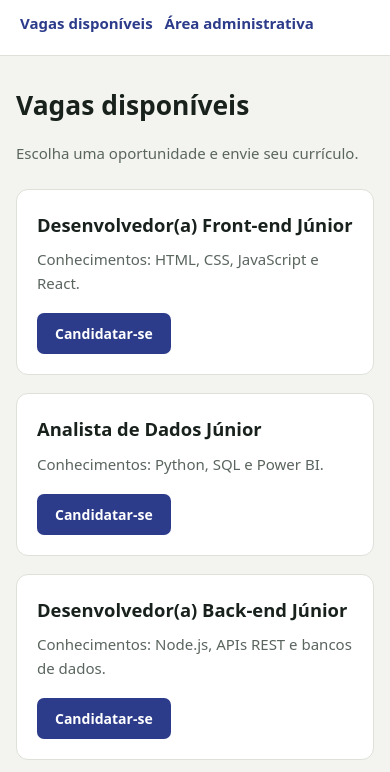
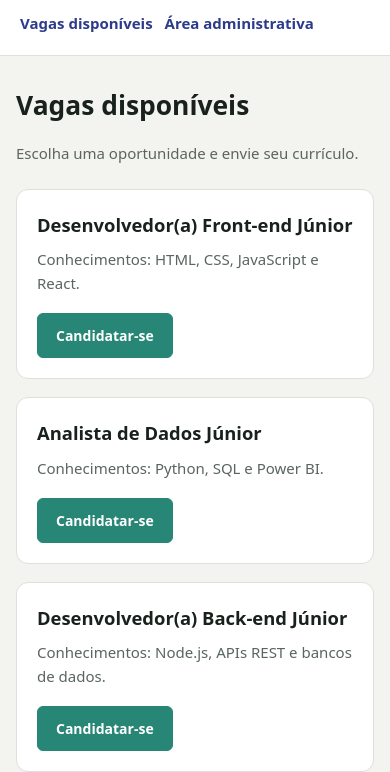
Before and after one commit to AdrianoJr07/talentosaas-multicloud, a plain HTML site: page frontend-app/vagas.html in a window 390 px wide. Shown: the part 95-867 px from the top of the page. Drawn offline with Linux system fonts and the light colour scheme.

Commit message:
Update vagas.css

```diff
--- a/frontend-app/css/vagas.css
+++ b/frontend-app/css/vagas.css
@@ -211,4 +211,29 @@ small {
   nav {
     gap: 12px;
   }
+
+   /* Botões da página de vagas */
+button,
+button[type="submit"],
+.btn-primary {
+    background-color: #278675;
+    color: #ffffff;
+    border: 1px solid #278675;
+    border-radius: 6px;
+    padding: 12px 18px;
+    font-weight: 600;
+    cursor: pointer;
+    transition: background-color 0.2s ease;
 }
+
+button:hover,
+button[type="submit"]:hover,
+.btn-primary:hover {
+    background-color: #206d60;
+    border-color: #206d60;
+}
+
+button:focus-visible {
+    outline: 2px solid #ffffff;
+    outline-offset: 3px;
+}
```
